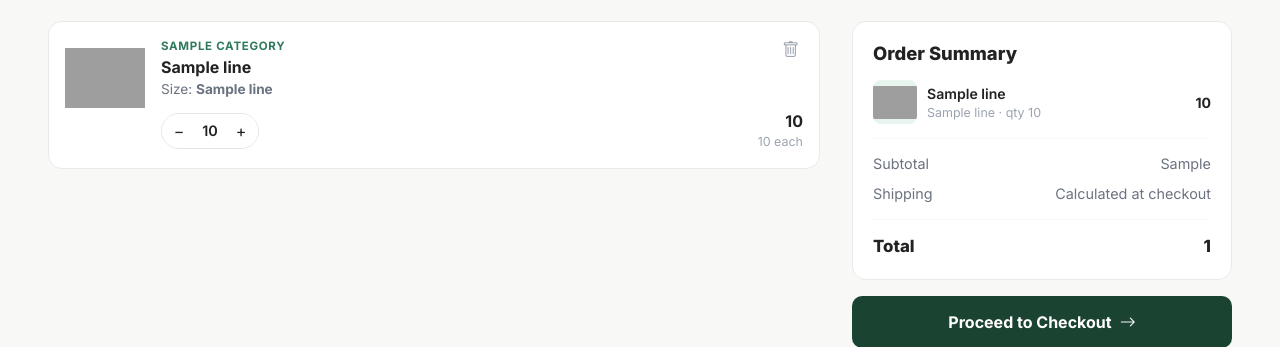
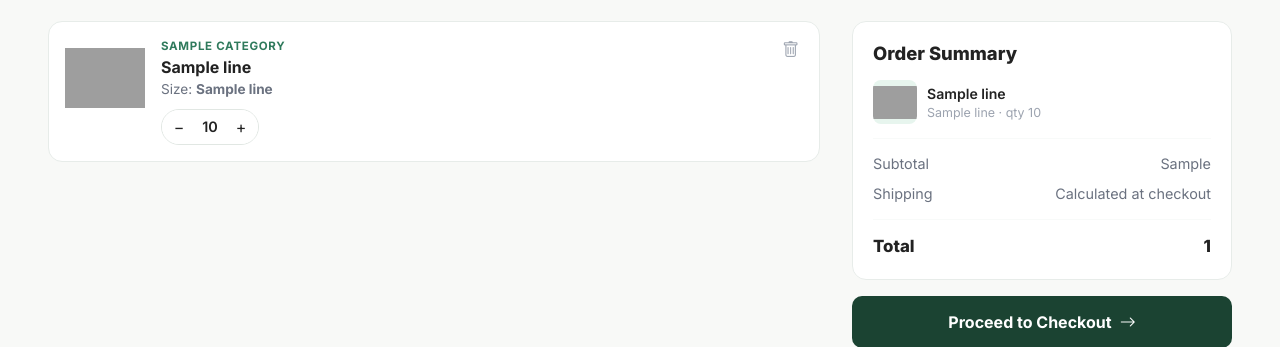
Before and after one commit to nnamdiindu/RedBasedAgric-Farms, a FastAPI app: template templates/cart.html in a window 1280 px wide. Shown: the part 194-541 px from the top of the page. Run offline with FastAPI, Linux system fonts and the light colour scheme; the template is opened without the code that fills it: most values are stand-ins (such as "Sample title", 1, 10 or a date in 2020); grey boxes are pictures that could not be loaded.

Commit message:
comment out prices

```diff
--- a/templates/cart.html
+++ b/templates/cart.html
@@ -63,12 +63,12 @@
                                 <button class="qty-btn qty-plus" type="submit" name="qty" value="{{ line.qty + 1 }}"
                                     aria-label="Increase quantity">+</button>
                             </form>
-                            <div class="cart-item-price">
+                            <!-- <div class="cart-item-price">
                                 <span class="price-main">{{ line.line_total_display }}</span>
                                 {% if line.qty > 1 %}
                                 <span class="price-each">{{ line.unit_price_display }} each</span>
                                 {% endif %}
-                            </div>
+                            </div> -->
                         </div>
                     </div>
                 </div>
@@ -89,7 +89,7 @@
                                 <p class="summary-line-name">{{ line.product_name }}</p>
                                 <p class="summary-line-meta">{{ line.size_label }} &middot; qty {{ line.qty }}</p>
                             </div>
-                            <span class="summary-line-price">{{ line.line_total_display }}</span>
+                            <!-- <span class="summary-line-price">{{ line.line_total_display }}</span> -->
                         </div>
                         {% endfor %}
                     </div>
```
